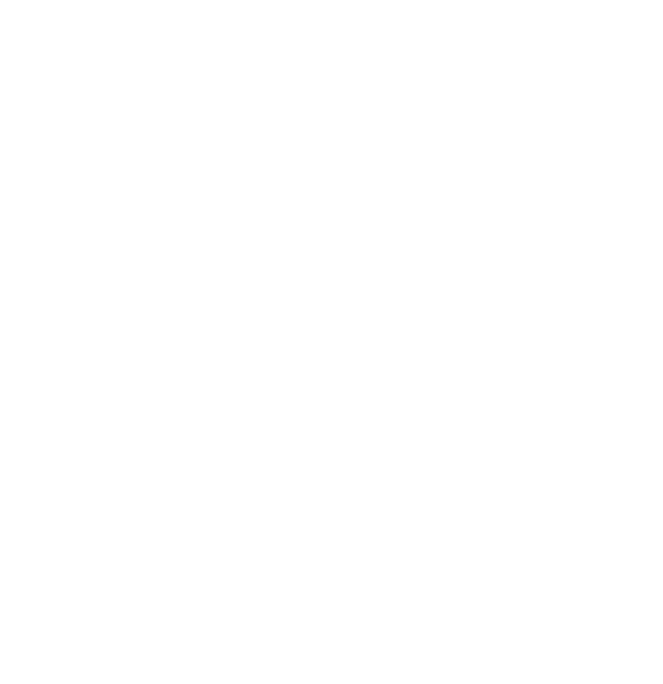
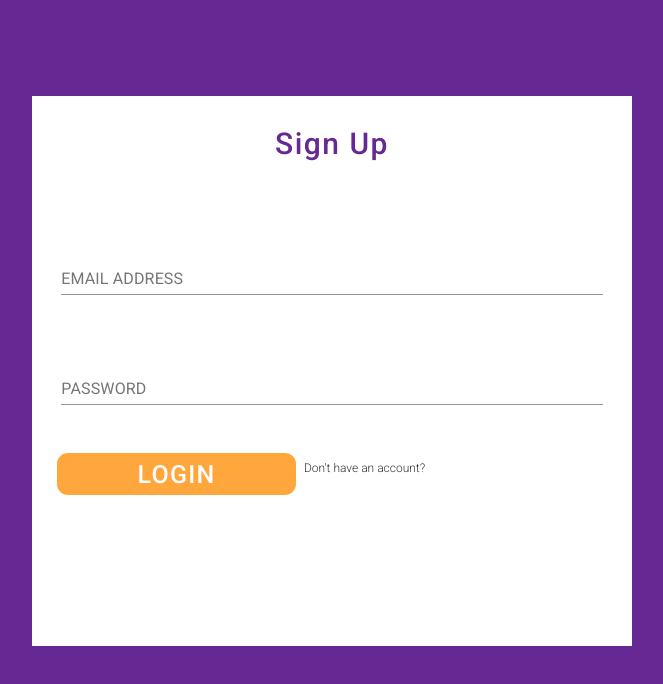
Before and after one commit to AlfredBryan/Chattel, a React (Create React App) app in the folder client/: page /login in a window 1280 px wide. Shown: the top 684 px of the page, without its empty margins (308-971 px from the left). Built offline with nearby package versions, Linux system fonts and the light colour scheme; no server answers.

Commit message:
init login page

```diff
--- a/client/src/App.js
+++ b/client/src/App.js
@@ -6,6 +6,7 @@ import Features from "./components/Features/Features";
 import Testimonials from "./components/Testimonials/Testimonials";
 import Properties from "./components/Property/Properties";
 import Dashboard from "./components/User/Dashboard";
+import Login from "./components/User/Login";
 
 function App() {
   return (
@@ -13,6 +14,7 @@ function App() {
       <Switch>
         <Route exact path="/" component={Home} />
         <Route exact path="/register" component={Register} />
+        <Route exact path="/login" component={Login} />
         <Route exact path="/features" component={Features} />
         <Route exact path="/testimonials" component={Testimonials} />
         <Route exact path="/properties" component={Properties} />
--- /dev/null
+++ b/client/src/components/User/Login.js
@@ -0,0 +1,59 @@
+import React, { Component } from "react";
+import TextField from "@material-ui/core/TextField";
+import { Link } from "react-router-dom";
+
+class Login extends Component {
+  constructor(props) {
+    super(props);
+    this.state = {
+      email: "",
+      password: "",
+      loading: false
+    };
+  }
+  render() {
+    const { email, password, loading } = this.state;
+    return (
+      <React.Fragment>
+        <div className="register_cover">
+          <div className="register_form">
+            <h3 className="register_header">Sign Up</h3>
+            <form noValidate autoComplete="off">
+              <div className="col-md-12 form-group">
+                <TextField
+                  id="standard-name"
+                  label="EMAIL ADDRESS"
+                  className="form-control input_control"
+                  margin="normal"
+                  name="email"
+                  value={email}
+                  onChange={this.handleChange}
+                />
+              </div>
+              <div className="col-md-12 form-group">
+                <TextField
+                  id="standard-name"
+                  label="PASSWORD"
+                  className="form-control input_control"
+                  margin="normal"
+                  name="password"
+                  type="password"
+                  value={password}
+                  onChange={this.handleChange}
+                />
+              </div>
+              <div className="col-md-12 d-flex form-group button_form">
+                <button className="form_button">LOGIN</button>
+                <Link to="/register">
+                  <p className="register_text"> Don't have an account?</p>
+                </Link>
+              </div>
+            </form>
+          </div>
+        </div>
+      </React.Fragment>
+    );
+  }
+}
+
+export default Login;
--- a/client/src/components/User/Register.js
+++ b/client/src/components/User/Register.js
@@ -1,7 +1,11 @@
 import React, { Component } from "react";
 import TextField from "@material-ui/core/TextField";
+import { Link } from "react-router-dom";
+import axios from "axios";
 
 import "./style.css";
+
+const Url = process.env.REACT_APP_BASE_URL;
 
 class Register extends Component {
   constructor(props) {
@@ -10,9 +14,22 @@ class Register extends Component {
       last_name: "",
       first_name: "",
       email: "",
-      password: ""
+      password: "",
+      loading: false
     };
   }
+
+  submitHandler = e => {
+    const { first_name, last_name, email, password } = this.state;
+    this.setState({
+      loading: true
+    });
+    axios
+      .post(`${Url}/register`, { first_name, last_name, email, password })
+      .then(res => {
+        console.log(res);
+      });
+  };
 
   handleChange = e => {
     this.setState({
@@ -21,8 +38,7 @@ class Register extends Component {
   };
 
   render() {
-    const { first_name, last_name, email, password } = this.state;
-    console.log(first_name);
+    const { first_name, last_name, email, password, loading } = this.state;
     return (
       <React.Fragment>
         <div className="register_cover">
@@ -78,7 +94,9 @@ class Register extends Component {
               </div>
               <div className="col-md-12 d-flex form-group button_form">
                 <button className="form_button">SIGN UP</button>
-                <p className="register_text"> Already have an account?</p>
+                <Link to="/login">
+                  <p className="register_text"> Already have an account?</p>
+                </Link>
               </div>
             </form>
           </div>
```
Also changed, not shown: client/src/components/hoc/Spinner.js (added, +19 -0 lines), client/src/components/hoc/spinner.css (added, +41 -0 lines), 1 other file (tests, documents, lock files or other folders).
